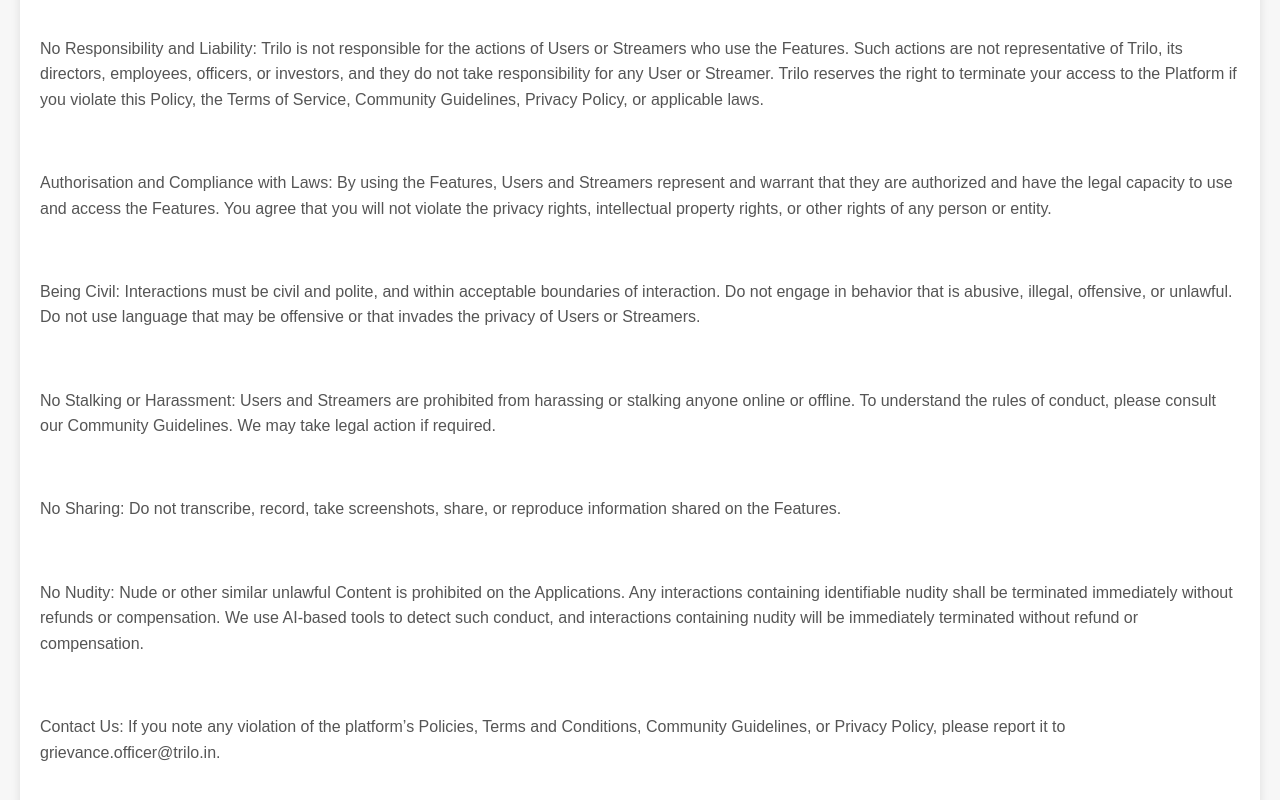
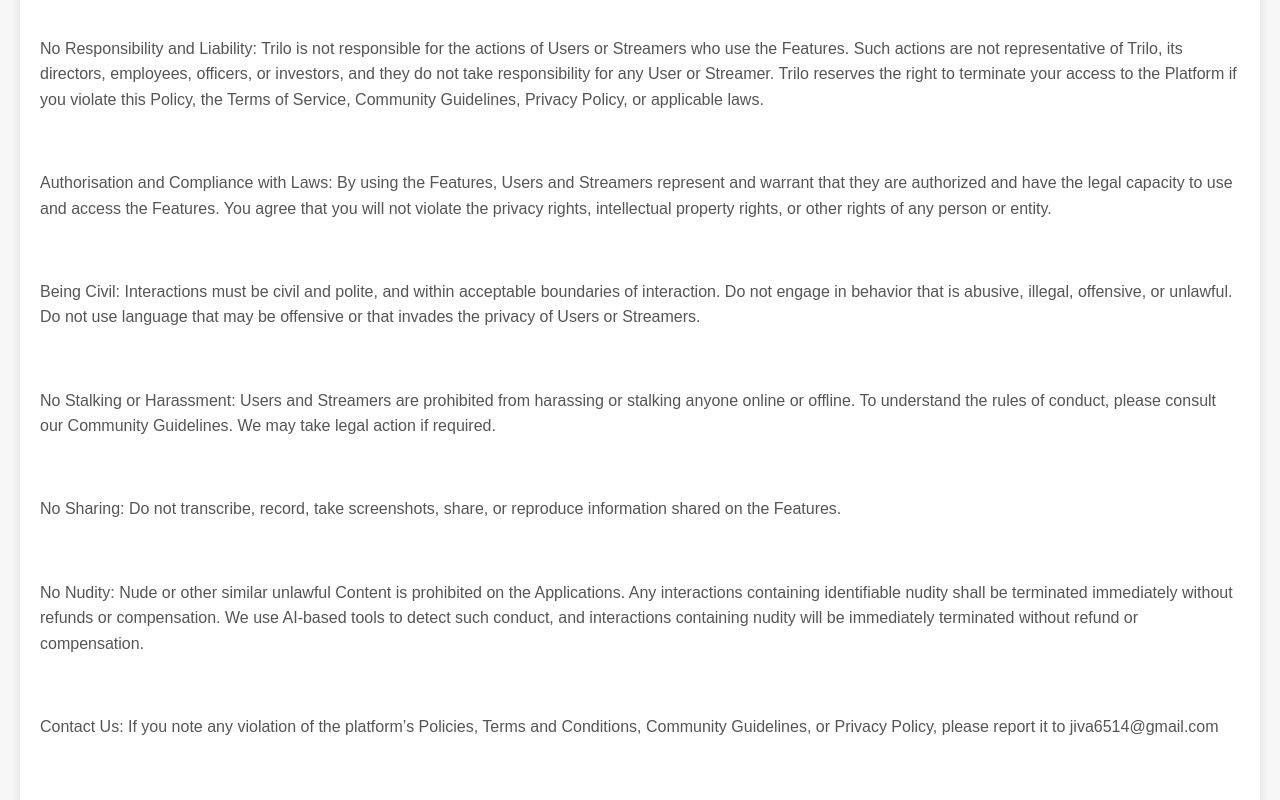
Before and after one commit to s3roy/trillo, a plain HTML site: page content-moderation.html in a window 1280 px wide. Shown: the part 669-1469 px from the top of the page. Drawn offline with Linux system fonts and the light colour scheme.

Commit message:
updated content moderation

```diff
--- a/content-moderation.html
+++ b/content-moderation.html
@@ -141,7 +141,7 @@
         <p>
           Contact Us: If you note any violation of the platform’s Policies,
           Terms and Conditions, Community Guidelines, or Privacy Policy, please
-          report it to grievance.officer@trilo.in.
+          report it to jiva6514@gmail.com
         </p>
         <p> </p>
       </div>
```
